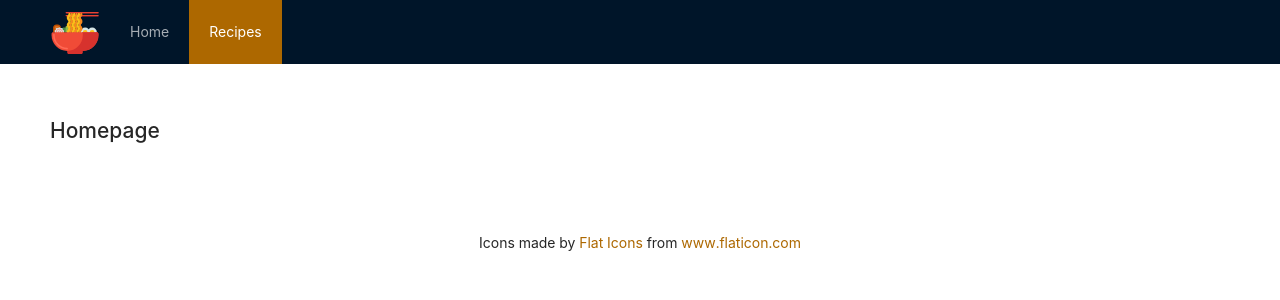
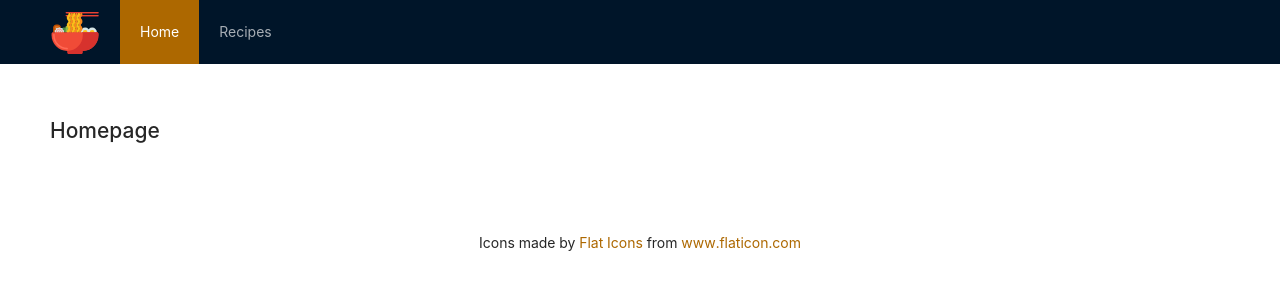
Before and after one commit to jca41/rramen, a Next.js app: page / in a window 1280 px wide. Shown: the top 300 px of the page. Built offline with nearby package versions, Linux system fonts and the light colour scheme.

Commit message:
nav items

```diff
--- a/components/layout.js
+++ b/components/layout.js
@@ -1,34 +1,15 @@
-import Head from 'next/head';
-import Link from 'next/link';
 import { Fragment } from 'react';
 import { Layout as AntLayout, Menu } from 'antd';
+import PageHead from './page-head';
+import Nav from './nav';
 
-const { Content, Header, Footer } = AntLayout;
+const { Content, Footer } = AntLayout;
 
-const Layout = ({ children, title }) => (
+const Layout = ({ children, title, navItem }) => (
   <Fragment>
-    <Head>
-      <title>{`r/ramen recipes | ${title}`}</title>
-      <meta name="description" content="Collection of recipes from https://www.reddit.com/r/ramen/" />
-      <meta name="author" content="https://github.com/jca41" />
-      <link rel="apple-touch-icon" sizes="180x180" href="/apple-touch-icon.png" />
-      <link rel="shortcut icon" href="/favicon.ico" />
-      <link rel="icon" type="image/png" sizes="32x32" href="/favicon-32x32.png" />
-      <link rel="icon" type="image/png" sizes="16x16" href="/favicon-16x16.png" />
-      <link rel="mask-icon" href="/safari-pinned-tab.svg" color="#5bbad5" />
-      <meta name="theme-color" content="#ffffff"></meta>
-      <script defer type="text/javascript" src="https://identity.netlify.com/v1/netlify-identity-widget.js"></script>
-    </Head>
+    <PageHead title={title} />
     <AntLayout>
-      <Header className={'layout__header'}>
-        <div className={'layout__header-content'}>
-          <img className="logo" src={'/images/ramen.svg'} />
-          <Menu className={'layout__header-menu'} theme="dark" mode="horizontal" defaultSelectedKeys={['2']}>
-            <Menu.Item key="1">Home</Menu.Item>
-            <Menu.Item key="2">Recipes</Menu.Item>
-          </Menu>
-        </div>
-      </Header>
+      <Nav navItem={navItem} />
       <Content className={'layout__content'}>{children}</Content>
       <Footer style={{ textAlign: 'center' }} theme={'dark'}>
         <div>
--- /dev/null
+++ b/components/nav.js
@@ -0,0 +1,28 @@
+import Link from 'next/link';
+
+import { Layout as AntLayout, Menu } from 'antd';
+const { Header } = AntLayout;
+
+const Nav = ({ navItem }) => {
+  return (
+    <Header className={'layout__header'}>
+      <div className={'layout__header-content'}>
+        <img className="logo" src={'/images/ramen.svg'} />
+        <Menu className={'layout__header-menu'} theme="dark" mode="horizontal" selectedKeys={[navItem]}>
+          <Menu.Item key="/">
+            <Link href="/">
+              <a>Home</a>
+            </Link>
+          </Menu.Item>
+          <Menu.Item key="/recipes/miso-ramen">
+            <Link href="/recipes/miso-ramen">
+              <a>Recipes</a>
+            </Link>
+          </Menu.Item>
+        </Menu>
+      </div>
+    </Header>
+  );
+};
+
+export default Nav;
--- /dev/null
+++ b/components/page-head.js
@@ -0,0 +1,20 @@
+import Head from 'next/head';
+
+const PageHead = ({ title }) => (
+  <Head>
+    <title>{`r/ramen recipes | ${title}`}</title>
+    <meta name="description" content="Collection of recipes from https://www.reddit.com/r/ramen/" />
+    <meta name="author" content="https://github.com/jca41" />
+
+    <link rel="apple-touch-icon" sizes="180x180" href="/apple-touch-icon.png" />
+    <link rel="shortcut icon" href="/favicon.ico" />
+    <link rel="icon" type="image/png" sizes="32x32" href="/favicon-32x32.png" />
+    <link rel="icon" type="image/png" sizes="16x16" href="/favicon-16x16.png" />
+    <link rel="mask-icon" href="/safari-pinned-tab.svg" color="#5bbad5" />
+    <meta name="theme-color" content="#ffffff"></meta>
+
+    <script defer type="text/javascript" src="https://identity.netlify.com/v1/netlify-identity-widget.js"></script>
+  </Head>
+);
+
+export default PageHead;
--- a/pages/index.js
+++ b/pages/index.js
@@ -2,7 +2,7 @@ import Layout from '../components/layout';
 
 export default function Home() {
   return (
-    <Layout title={'Home'}>
+    <Layout title={'Home'} navItem={'/'}>
       <h1>Homepage</h1>
     </Layout>
   );
--- a/styles/layout.less
+++ b/styles/layout.less
@@ -28,7 +28,7 @@
 
   &-menu {
     display: inline-block;
-    margin-left: 10px;
+    margin-left: 20px;
   }
 }
 
```
